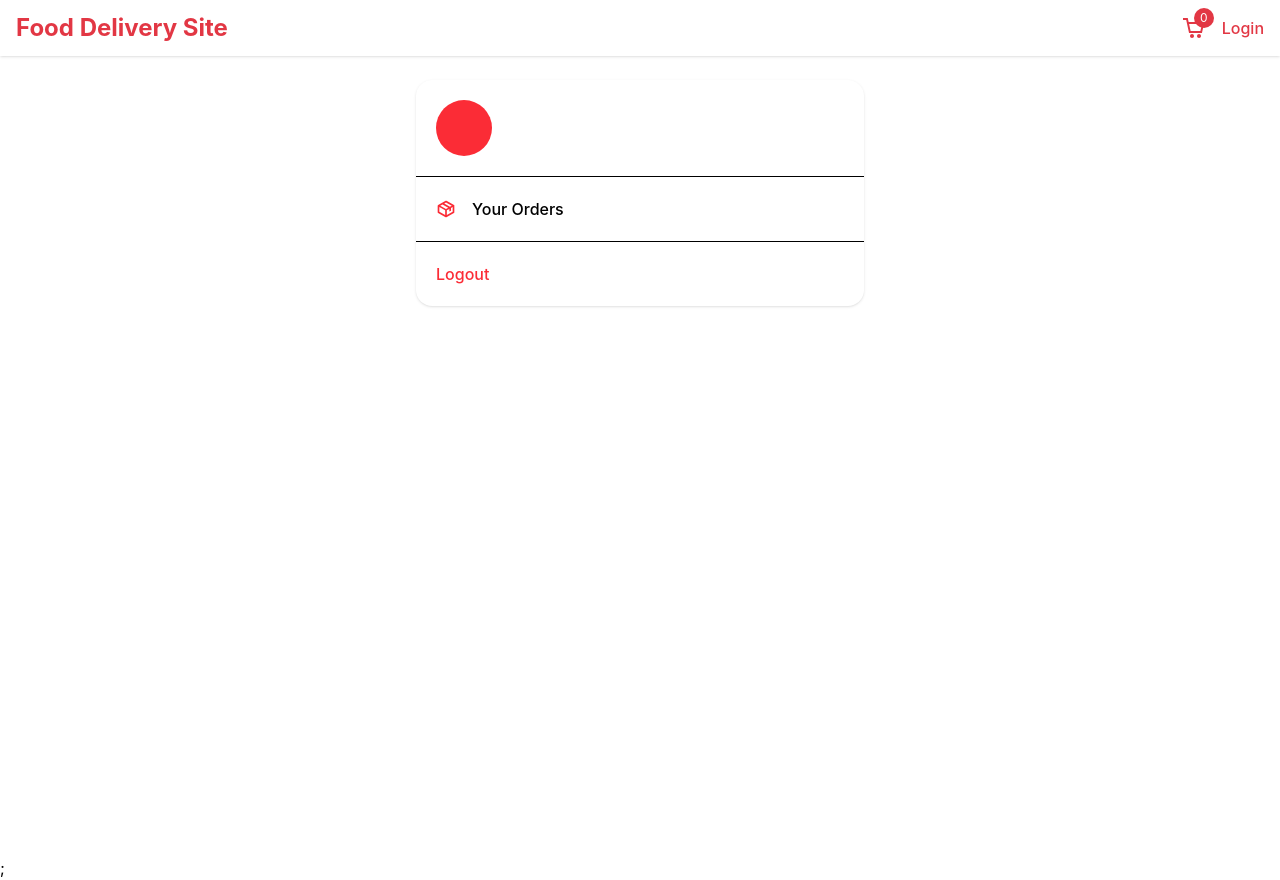
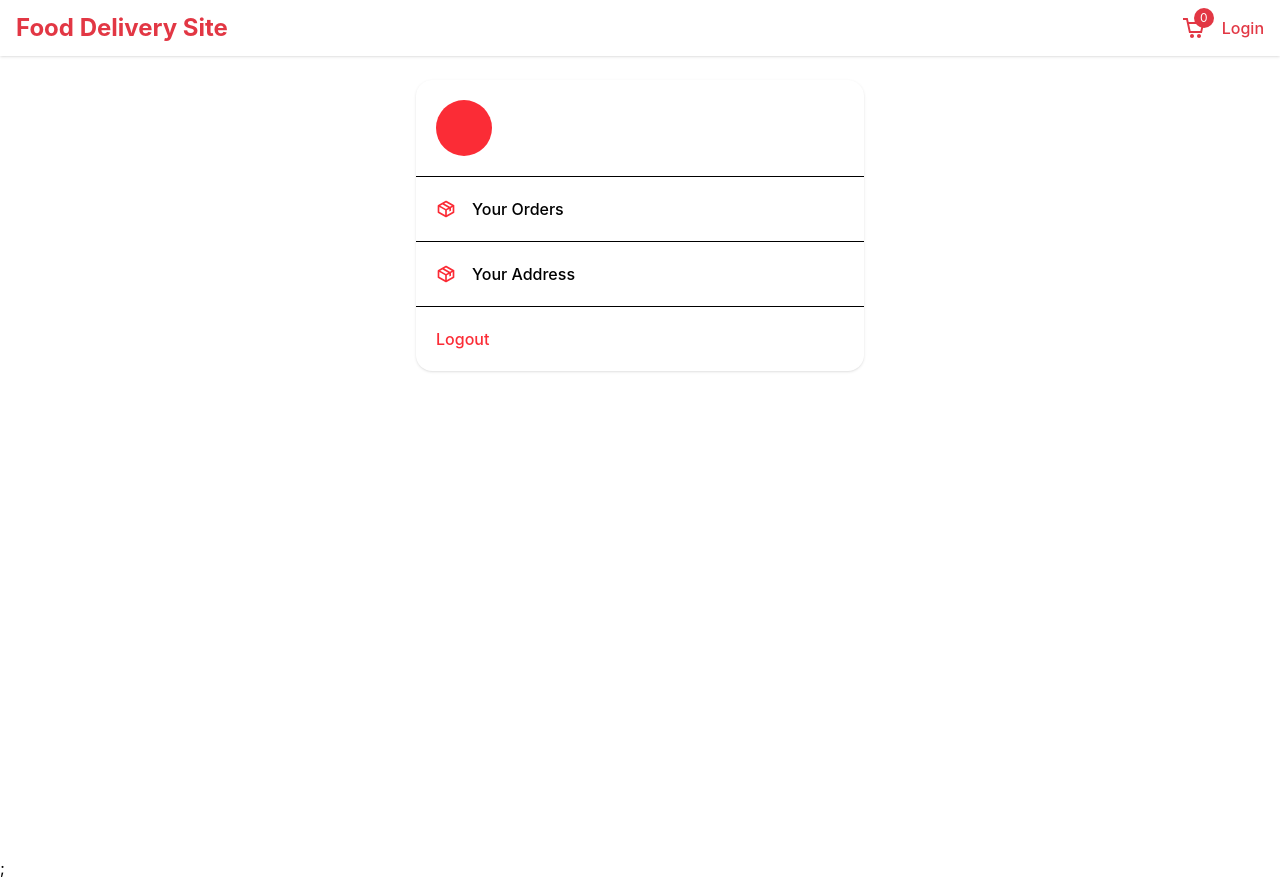
Before and after one commit to Amjadkhan9756/foodDeliverySite, a React (Vite) app in the folder frontend/: page /account in a window 1280 px wide. Built offline with nearby package versions, Linux system fonts and the light colour scheme; no server answers.

Commit message:
creating account page

```diff
--- a/frontend/src/pages/Account.tsx
+++ b/frontend/src/pages/Account.tsx
@@ -36,6 +36,13 @@ function Account() {
             <BiPackage className="h-5 w-5 text-red-500" />
             <span className="font-medium">Your Orders</span>
           </div>
+           <div
+            className="flex cursor-pointer items-center gap-4 p-5 hover:bg-gray-50"
+            onClick={() => navigate("/address")}
+          >
+            <BiPackage className="h-5 w-5 text-red-500" />
+            <span className="font-medium">Your Address</span>
+          </div>
           <div
             className="flex cursor-pointer items-center gap-4 p-5 hover:bg-gray-50"
             onClick={logoutHandler}
```
